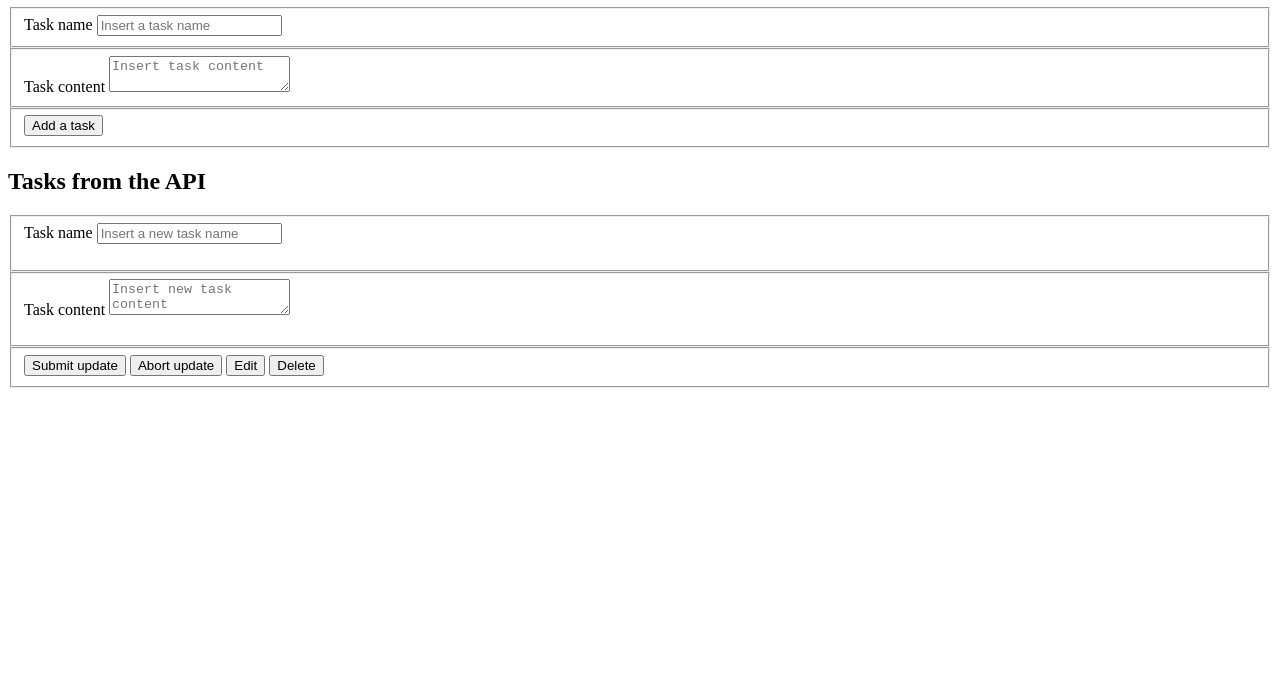
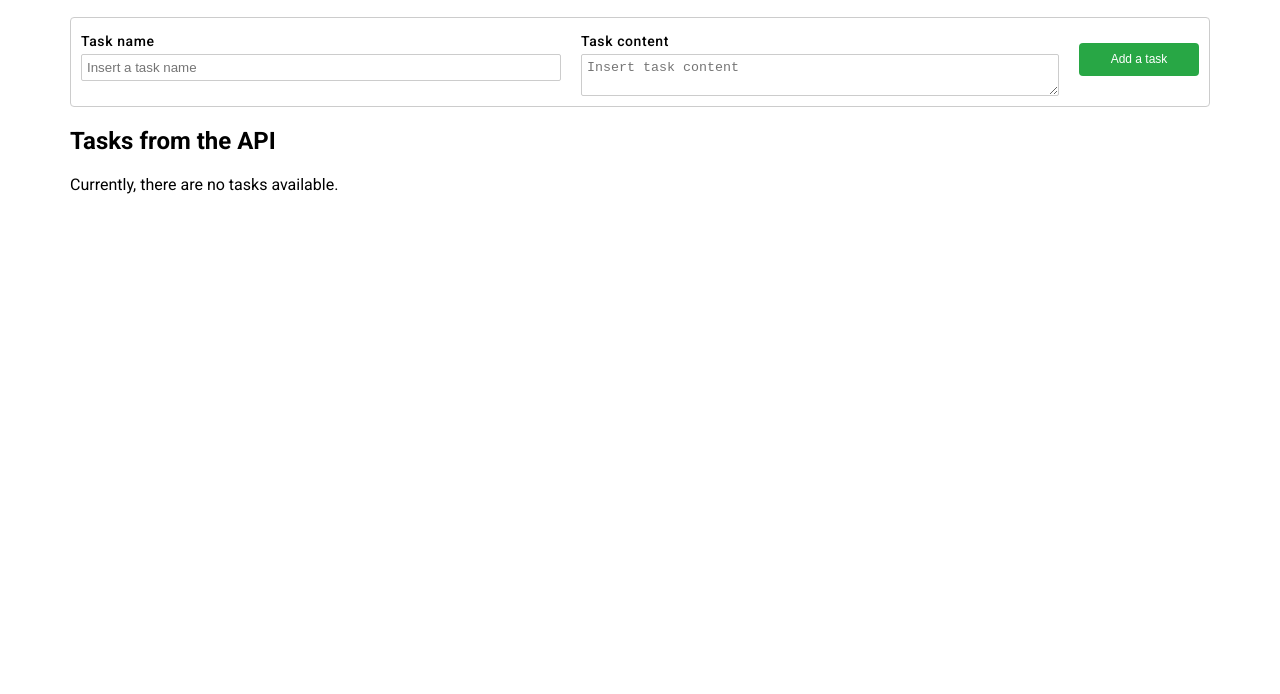
Before and after one commit to tomaszpieniezny/tomaszpieniezny.github.io, a plain HTML site: page index.html in a window 1280 px wide. Shown: the part 106-800 px from the top of the page. Drawn offline with nearby package versions, Linux system fonts and the light colour scheme; no server answers.

Commit message:
Fix HTML code

```diff
--- a/index.html
+++ b/index.html
@@ -4,7 +4,7 @@
   <meta name="viewport" content="width=device-width, user-scalable=no, initial-scale=1.0, maximum-scale=1.0, minimum-scale=1.0">
   <meta http-equiv="X-UA-Compatible" content="ie=edge">
   <title>CRUD</title>
-  <link rel="stylesheet" href="style.css">
+  <link rel="stylesheet" href="styles.css">
   <link href="https://fonts.googleapis.com/css?family=Roboto:400,400i,500,500i,700,700i&subset=latin-ext" rel="stylesheet">
 </head>
 <body>
@@ -71,7 +71,7 @@
   </form>
 </div>
 
-<script src="jquery-3.3.1.min.js"></script>
+<script src="jquery-3.4.1.min.js"></script>
 <script src="script.js"></script>
 </body>
 </html>
```
